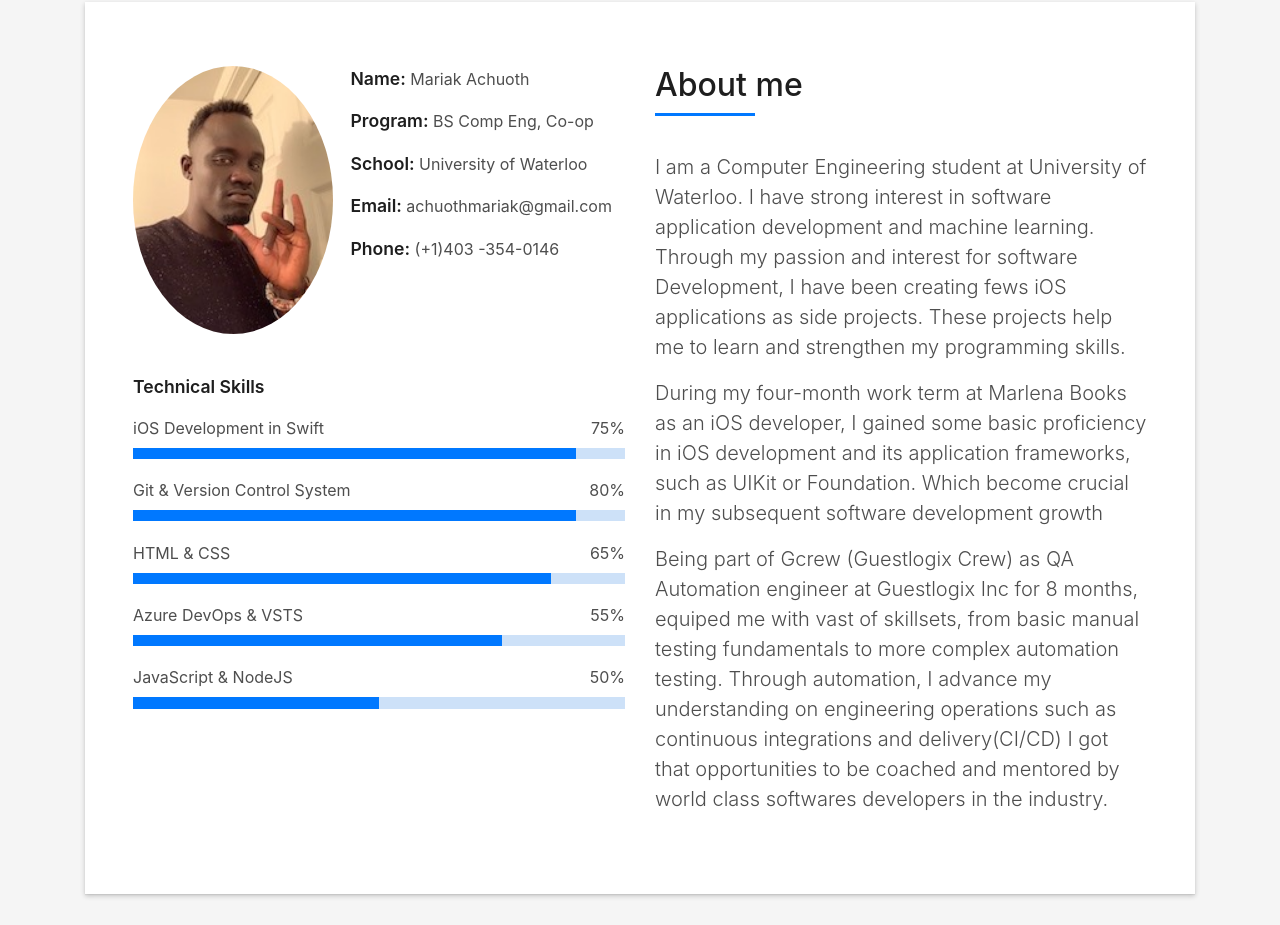
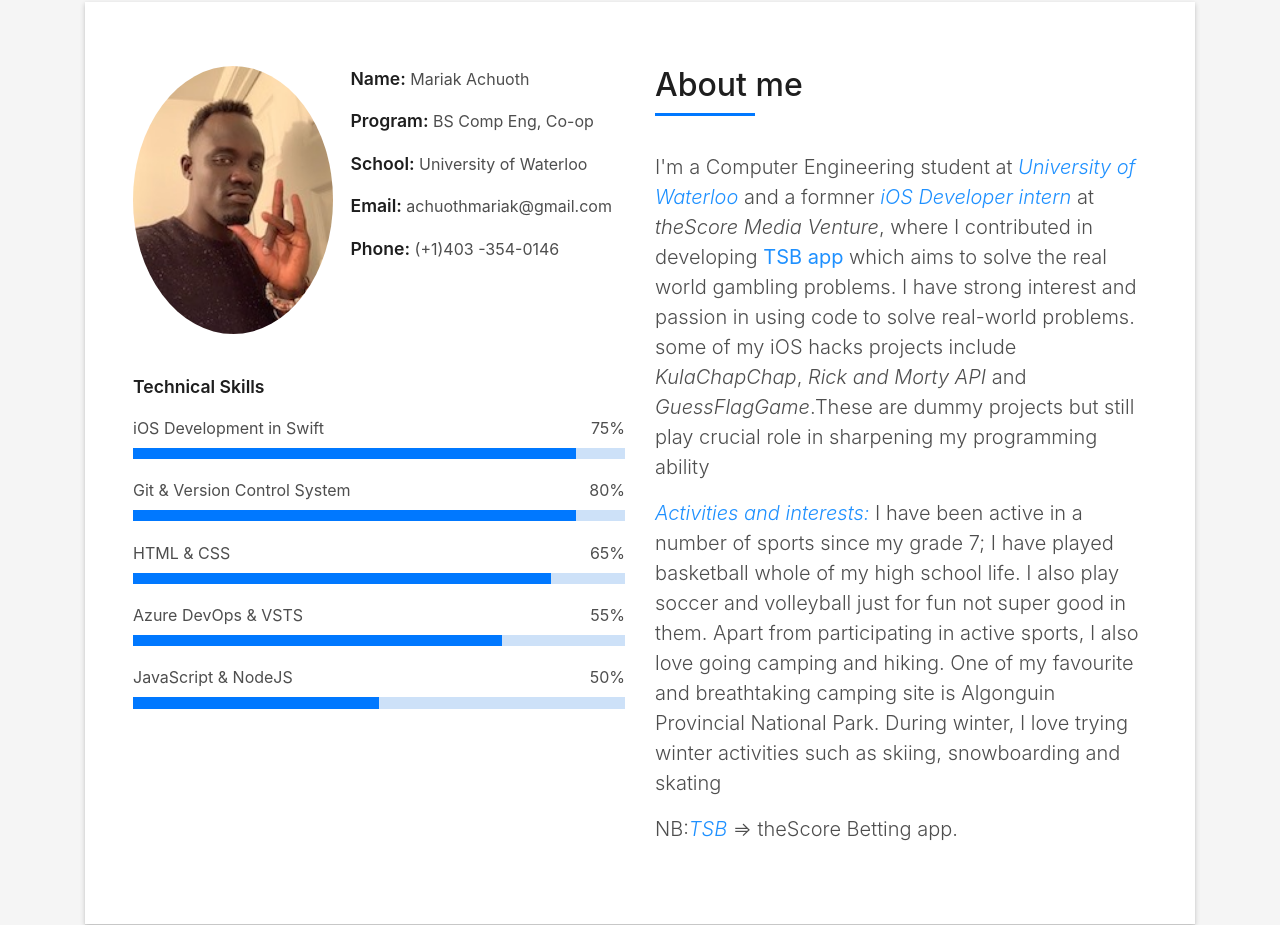
Before and after one commit to Mariakani/Mariakani.github.io, a plain HTML site: page index.html in a window 1280 px wide. Shown: the part 862-1787 px from the top of the page. Drawn offline with Linux system fonts and the light colour scheme; files whose address does not match are found by name.

Commit message:
style up the about page and content

```diff
--- a/index.html
+++ b/index.html
@@ -146,18 +146,19 @@
                     </h5>
                   </div>
                   <p class="lead">
-                    I am a Computer Engineering student at University of Waterloo. I have strong interest in software application development and machine learning.
-                    Through my passion and interest for software Development, I have been creating fews iOS applications as side projects.
-                    These projects help me to learn and strengthen my programming skills.
+                    I'm a Computer Engineering student at <i style="color:dodgerblue;">University of Waterloo </i> and a formner <i style="color: dodgerblue;">iOS Developer intern </i> at <i>theScore Media Venture</i>,
+                     where I contributed in developing <b style=" color: dodgerblue;">TSB app </b> which aims to solve the real world gambling problems. I have strong interest and passion in using code to solve real-world problems.
+                    some of my iOS hacks projects include <i>KulaChapChap</i>, <i>Rick and Morty API</i> and <i>GuessFlagGame</i>.These are dummy projects but still play crucial role in sharpening my programming ability
                   </p>
+
                   <p class="lead">
-                  During my four-month work term at Marlena Books as an iOS developer, I gained  some basic proficiency in iOS development
-                  and its application frameworks, such as UIKit or Foundation. Which become crucial in my subsequent software development growth
+                    <i style="color: dodgerblue;">Activities and interests: </i> I have been active in a number of sports since my grade 7; I have played basketball whole of my high school life. I also play soccer and volleyball just for fun not super good in them.
+                    Apart from participating in active sports, I also love going camping and hiking. One of my favourite and breathtaking camping site is Algonguin Provincial National Park. During winter, I love trying winter activities such as skiing, snowboarding and skating
                   </p>
+
                   <p class="lead">
-                    Being part of Gcrew (Guestlogix Crew) as QA Automation engineer at Guestlogix Inc for 8 months, equiped me with vast of skillsets, from basic manual testing fundamentals to more complex automation testing.
-                    Through automation, I advance my understanding on engineering operations such as continuous integrations and delivery(CI/CD)
-                    I got that opportunities to be coached and mentored  by world class softwares developers in the industry.
+                    NB:<i style="color: dodgerblue;">TSB </i> => theScore Betting app.
+
                   </p>
                 </div>
               </div>
@@ -205,7 +206,7 @@
                     ListView
                   </li>
                   <li>
-                      Different stackViews; Hstack, Vstack and Zstacl
+                      Different stackViews; Hstack, Vstack and Zstack
                     </li>
                     <li>
                         State, bindable and environment objects and how they work
```
